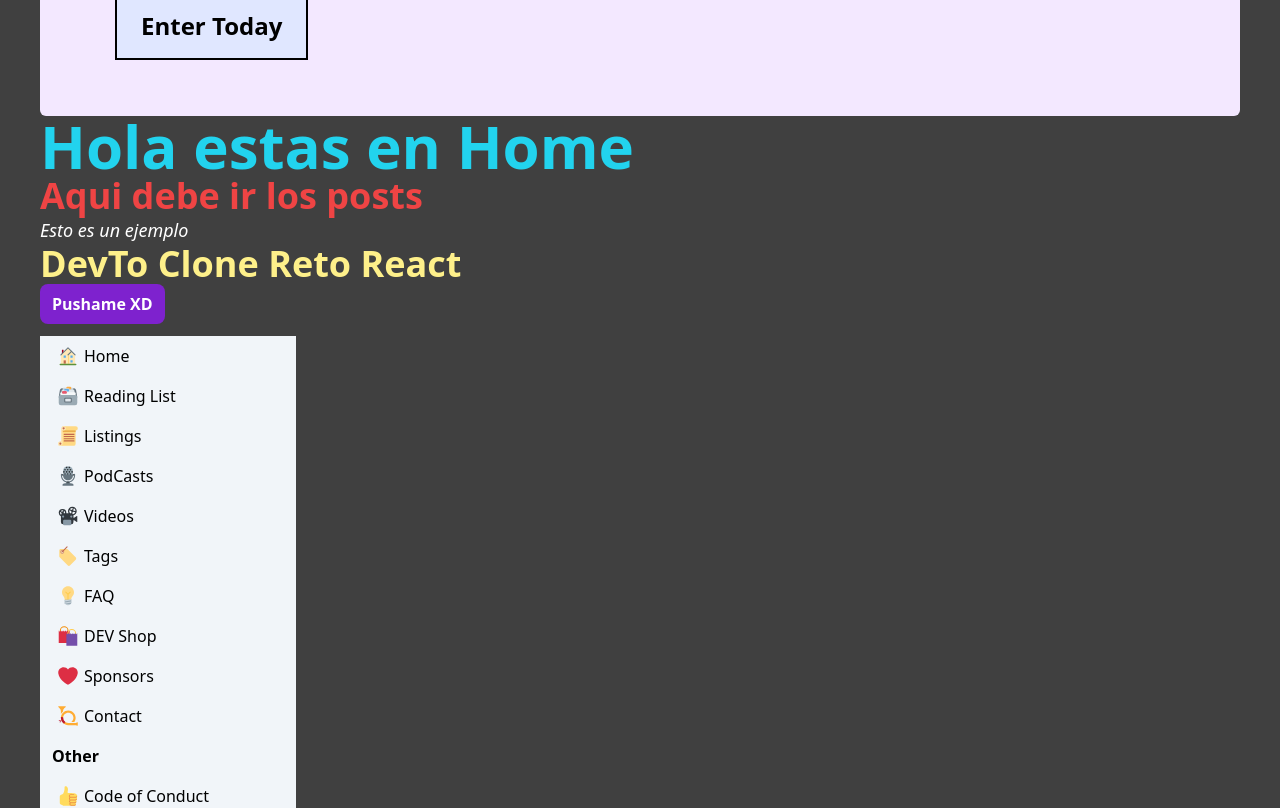
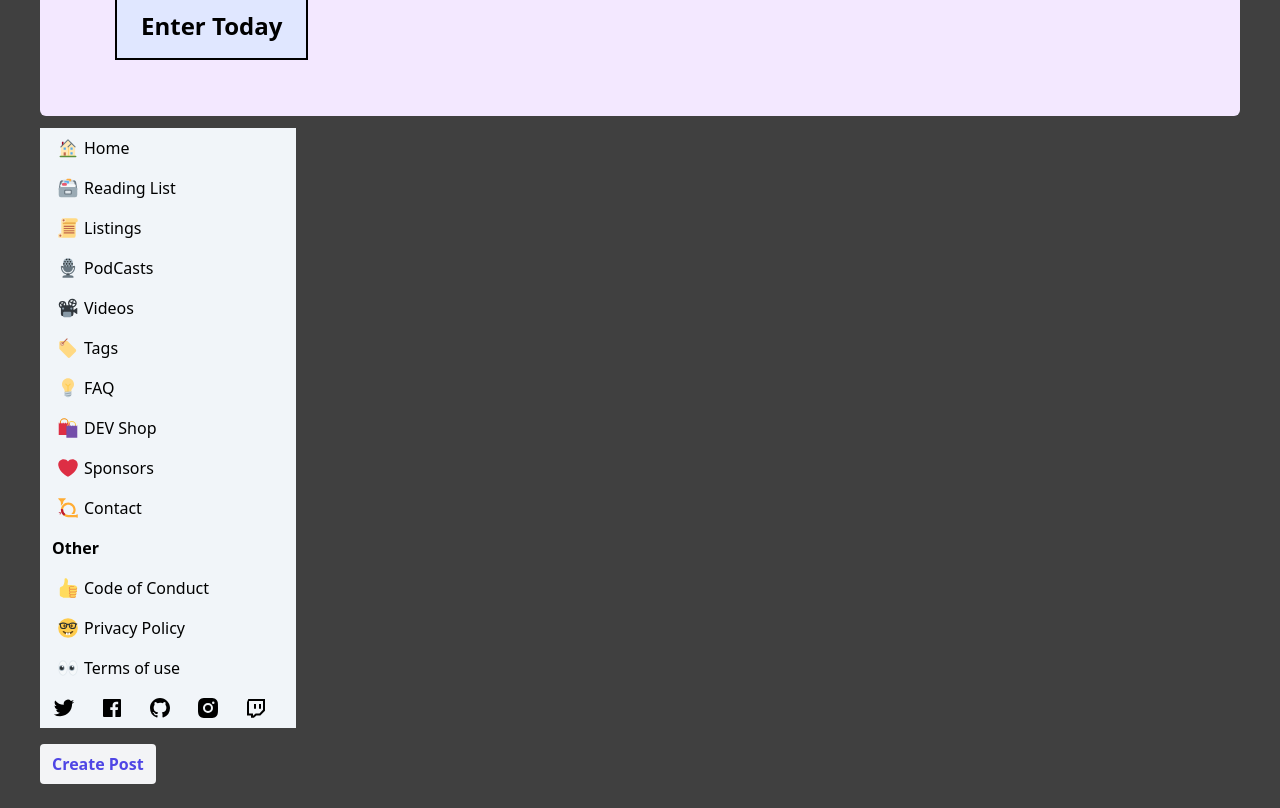
Before and after one commit to lacdev/devto-react-clone, a React (Create React App) app: page / in a window 1280 px wide. Shown: the part 620-1428 px from the top of the page. Built offline with nearby package versions, Linux system fonts and the light colour scheme; grey boxes are pictures that could not be loaded.

Commit message:
add createpostButton and added main and header components

```diff
--- a/src/components/Button.js
+++ /dev/null
@@ -1,8 +0,0 @@
-const Button = ({ children }) => {
-  const blue =
-    'bg-purple-700 hover:bg-purple-800 text-white font-bold py-2 px-3 rounded-lg text-center'
-
-  return <button className={blue}>{children}</button>
-}
-
-export { Button }
--- /dev/null
+++ b/src/components/CreatePostButton.js
@@ -0,0 +1,8 @@
+const CreatePostButton = ({ children }) => {
+  const blue =
+    'bg-gray-100 hover:bg-indigo-600 hover:text-white hover:underline text-indigo-600 font-semibold py-2 px-3 rounded text-center border-indigo-500'
+
+  return <button className={blue}>{children}</button>
+}
+
+export { CreatePostButton }
--- a/src/components/Header.js
+++ b/src/components/Header.js
@@ -1,4 +1,3 @@
 export const Header = ({ children }) => {
-  const title = 'text-6xl font-bold text-cyan-400'
-  return <div className={title}>{children}</div>
+  return <div>{children}</div>
 }
--- /dev/null
+++ b/src/components/Main.js
@@ -0,0 +1,5 @@
+const Main = ({ children }) => {
+  return <div>{children}</div>
+}
+
+export { Main }
--- a/src/components/Navbar.js
+++ b/src/components/Navbar.js
@@ -1,12 +1,9 @@
 import React from 'react'
 
-function Navbar() {
-    const navparent='flex items-center justify-between p-8 flex-wrap min-w-full bg-teal-400'
-    return (
-        <nav className={navparent}>
-
-        </nav>
-    )
+function Navbar({ children }) {
+  const navparent =
+    'flex items-center justify-between p-8 flex-wrap min-w-full bg-teal-400'
+  return <nav className={navparent}>{children}</nav>
 }
 
-export  {Navbar}
+export { Navbar }
--- a/src/components/Subheader.js
+++ /dev/null
@@ -1,4 +0,0 @@
-export const SubHeader = ({ children }) => {
-  const subheader = 'text-4xl font-semibold text-red-500 hover:underline'
-  return <div className={subheader}>{children}</div>
-}
--- a/src/components/Subsubheader.js
+++ /dev/null
@@ -1,3 +0,0 @@
-export const SubSubHeader = ({ children }) => {
-  return <div className="text-lg text-white font-medium italic">{children}</div>
-}
--- a/src/components/Title.js
+++ /dev/null
@@ -1,4 +0,0 @@
-export const Title = ({ children }) => {
-  const title = 'text-yellow-200 font-semibold text-4xl hover:underline'
-  return <h1 className={title}>{children}</h1>
-}
--- a/src/pages/Home.js
+++ b/src/pages/Home.js
@@ -1,31 +1,26 @@
 import React from 'react'
 
 import { Navbar } from 'components/Navbar'
-import { Header } from 'components/Header'
-import { SubHeader } from 'components/Subheader'
-import { SubSubHeader } from 'components/Subsubheader'
-import { Button } from 'components/Button'
-import { Title } from 'components/Title'
 import { Container } from 'components/Container'
 import { IconList } from 'components/IconList'
 import { OtherList } from 'components/OtherList'
 import { SocialMediaIcons } from 'components/SocialMediaIcons'
 import { Footer } from 'components/Footer'
 import { MongoBanner } from 'components/MongoBanner'
+import { Main } from 'components/Main'
+import { CreatePostButton } from 'components/CreatePostButton'
 function Home() {
   return (
     <div className="bg-neutral-700">
       <Navbar />
       <Container>
         <MongoBanner />
-        <Header>Hola estas en Home</Header>
-        <SubHeader>Aqui debe ir los posts</SubHeader>
-        <SubSubHeader>Esto es un ejemplo</SubSubHeader>
-        <Title>DevTo Clone Reto React</Title>
-        <Button>Pushame XD</Button>
-        <IconList />
-        <OtherList />
-        <SocialMediaIcons />
+        <Main>
+          <IconList />
+          <OtherList />
+          <SocialMediaIcons />
+          <CreatePostButton>Create Post</CreatePostButton>
+        </Main>
       </Container>
       <Footer />
     </div>
```
Also changed, not shown: src/components/Footer.js (+26 -13 lines).
